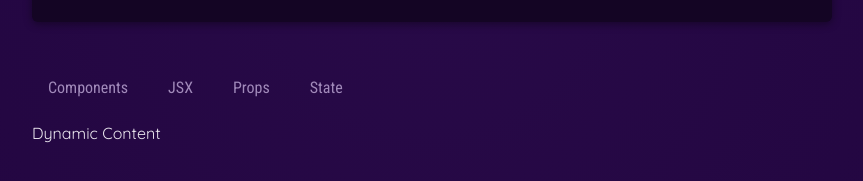
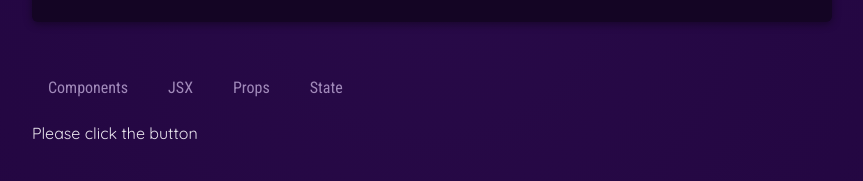
Before and after one commit to Mr-Luka/1-starting-project-react, a React (Vite) app: page / in a window 1280 px wide. Shown: the part 677-858 px from the top of the page, without its empty margins (208-1071 px from the left). Built offline with nearby package versions, Linux system fonts and the light colour scheme.

Commit message:
managing and use of useState

```diff
--- a/src/App.jsx
+++ b/src/App.jsx
@@ -1,3 +1,4 @@
+import {useState} from 'react';
 import {CORE_CONCEPTS} from "./data.js";
 import Header from "./components//Header/Header.jsx";
 import CoreConcept from "./components/CoreConcept.jsx";
@@ -8,12 +9,14 @@
 
 
 function App() {
+  const [selectedTopic, setSelectedTopic] = useState('Please click the button');
 
   function handleSelect (selectedButton) {
     // selectedButton => 'components', 'jsx', 'props', 'state'
-        console.log(selectedButton);
+        setSelectedTopic(selectedButton);
+        console.log(selectedTopic);
     }
-
+    console.log('APP COMPONENT EXECUTING')
   return (
     <div>
       <Header />
@@ -34,7 +37,7 @@
           <TabButton onSelect={() => handleSelect('props')}>Props</TabButton>
           <TabButton onSelect={() => handleSelect('state')}>State</TabButton>
         </menu>
-        Dynamic Content
+        {selectedTopic}
       </section>
       </main>
     </div>
```
